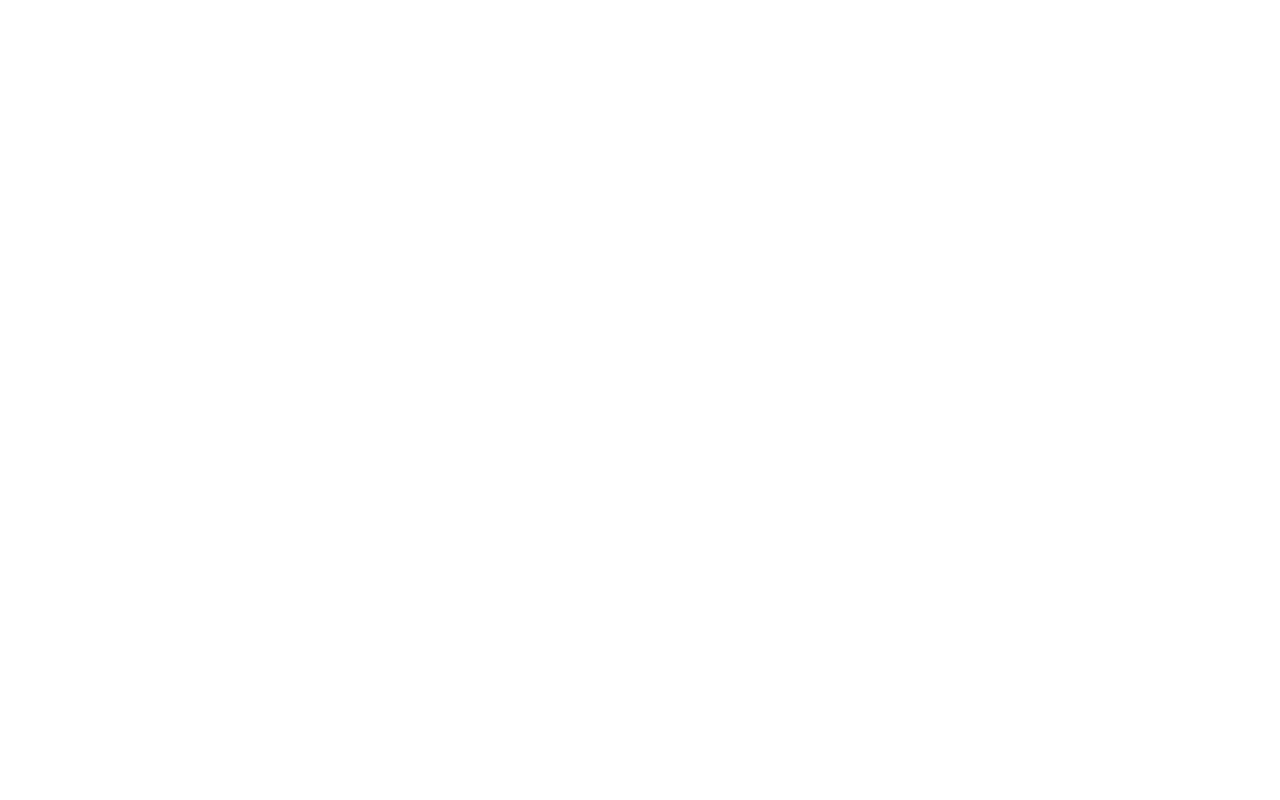
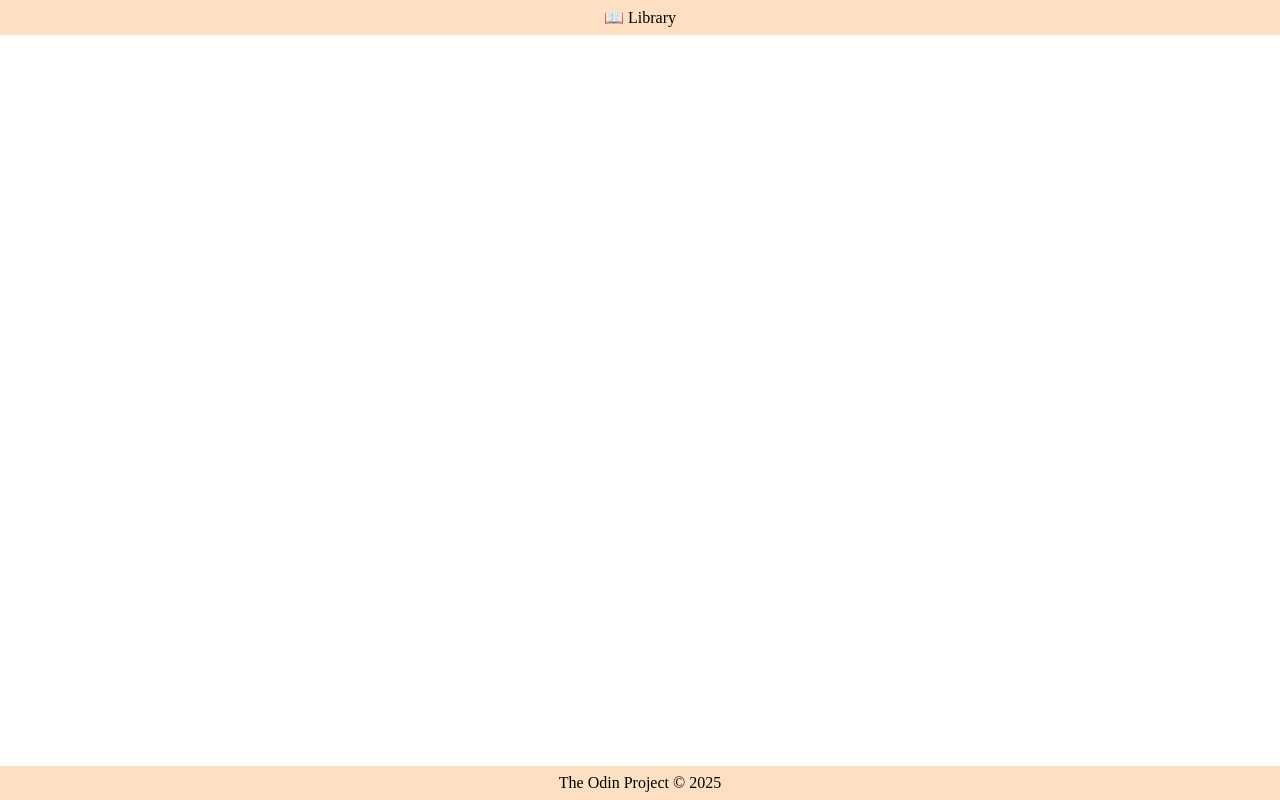
Before and after one commit to dnTeixeira/odin-library, a plain HTML site: page index.html in a window 1280 px wide. Drawn offline with Linux system fonts and the light colour scheme.

Commit message:
feat: add header and footer

```diff
--- a/index.html
+++ b/index.html
@@ -3,9 +3,15 @@
 <head>
     <meta charset="UTF-8">
     <meta name="viewport" content="width=device-width, initial-scale=1.0">
+    <link rel="stylesheet" href="style.css">
+    <script src="script.js" defer></script>
     <title>Library</title>
 </head>
 <body>
+    <header class="header">📖 Library</header>
+    <div class="container">
 
+    </div>
+    <footer class="footer">The Odin Project © 2025</footer>
 </body>
 </html>
--- a/style.css
+++ b/style.css
@@ -3,3 +3,29 @@
     padding: 0;
     box-sizing: border-box;
 }
+
+:root {
+    --header-footer-bg: #fddfc2;
+
+    --space-xs: 0.25rem;
+    --space-sm: 0.5rem;
+    --space-md: 1rem;
+    --space-lg: 1.5rem;
+    --space-xl: 2rem;
+}
+
+body {
+    min-height: 100vh;
+    display: flex;
+    flex-direction: column;
+}
+
+.container {
+    flex: 1;
+}
+
+.header, .footer {
+    text-align: center;
+    padding: var(--space-sm);
+    background: var(--header-footer-bg);
+}
```
